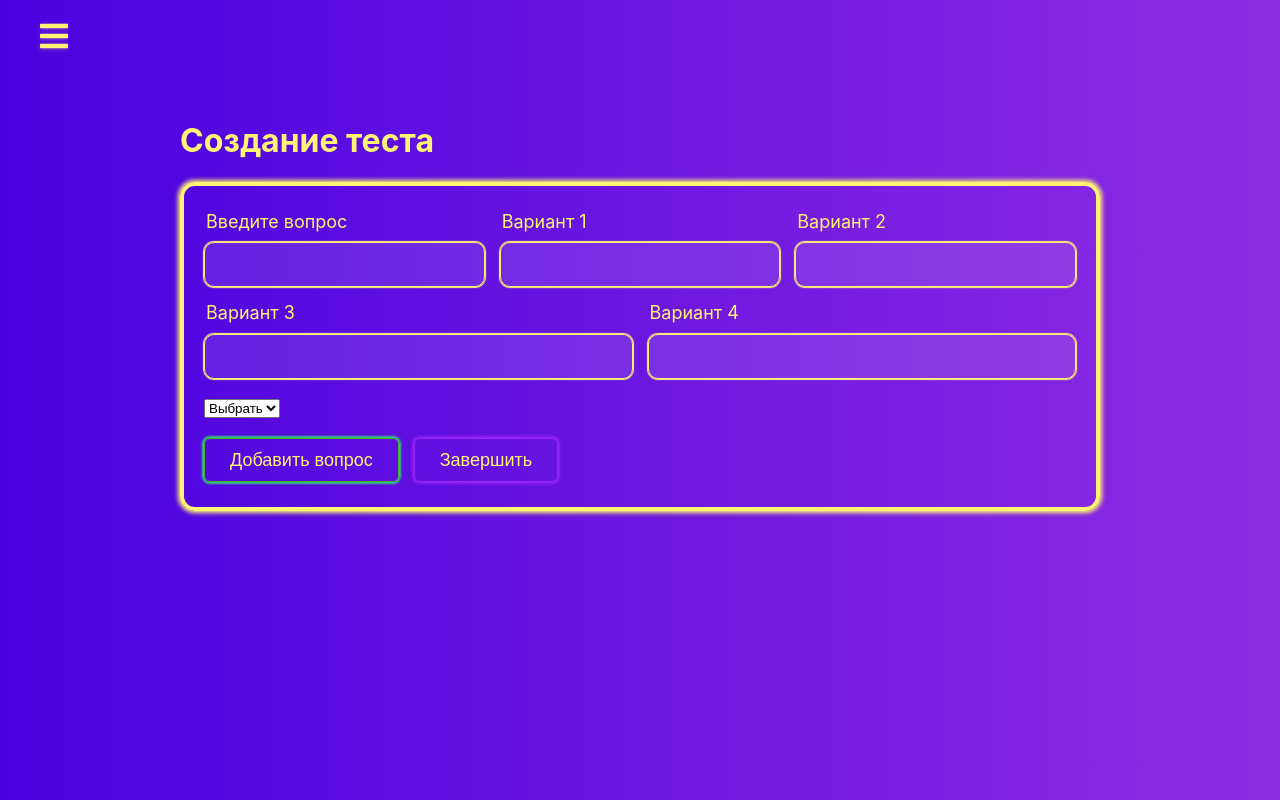
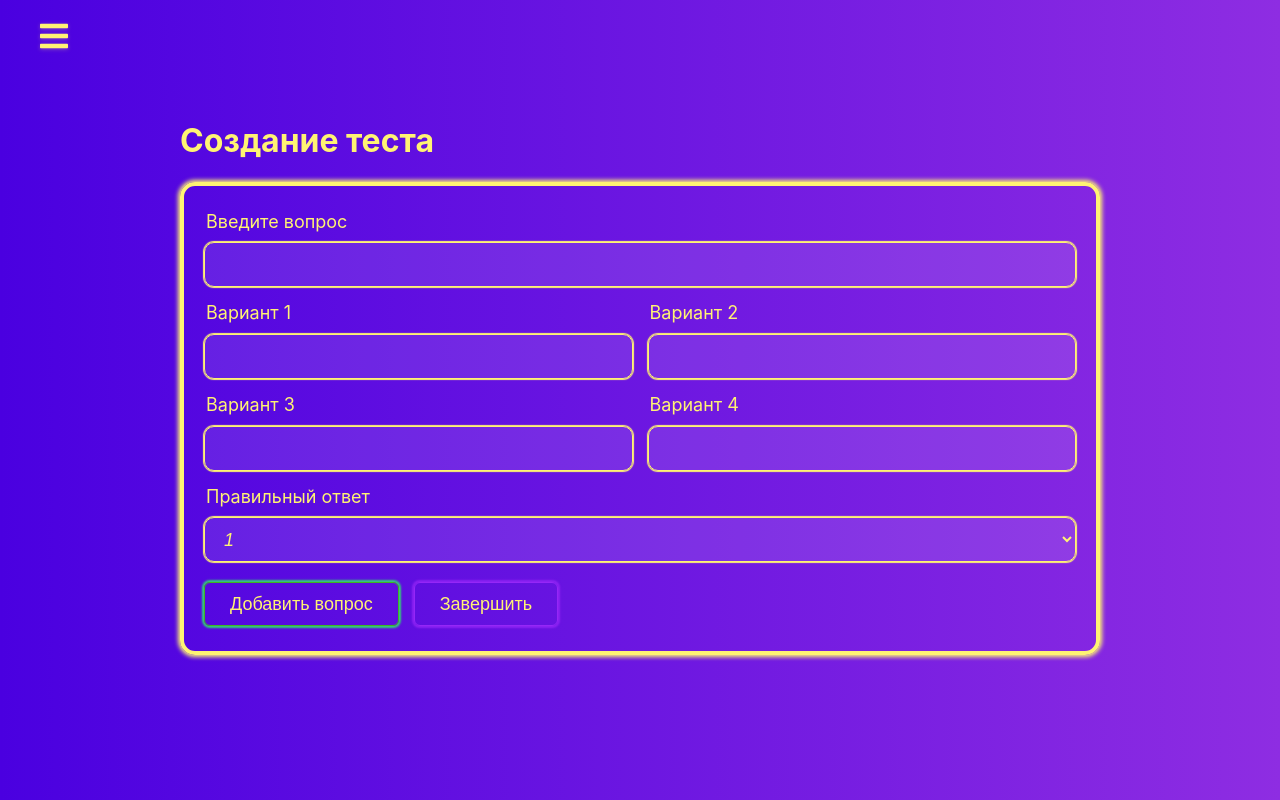
Before and after one commit to top-web-knurl/React-quiz, a React (Create React App) app: page /quiz-creator in a window 1280 px wide. Built offline with nearby package versions, Linux system fonts and the light colour scheme.

Commit message:
Шаблон 'создание теста', удаление кастомного select и добавление нативного, создание компонента Select

```diff
--- a/src/components/UI/Input/Input.jsx
+++ b/src/components/UI/Input/Input.jsx
@@ -6,7 +6,7 @@ function isInValid({valid, touched, shouldValidate}) {
 }
 
 const Input = props => {
-    const { value = '', disabled, type = 'text', inputTitle, onChange, errorMessage} = props;
+    const { value = '', disabled, type = 'text', inputTitle, onChange, errorMessage,} = props;
     const { Input, invalid } = classes;
     const validFlag = isInValid(props);
     return (
--- /dev/null
+++ b/src/components/UI/Select/Select.jsx
@@ -0,0 +1,37 @@
+import React from "react";
+import classes from './Select.module.css';
+
+
+
+const Select = props => {
+    const { title, value, onChange, options } = props;
+    const { Select, SelectToggle } = classes;
+
+
+
+    return (
+
+        <label className={Select}>
+            {title ? <legend>{title}</legend> : ''}
+            <select
+                className={SelectToggle}
+                value={value}
+                onChange={onChange}
+            >
+                {options.map((option, index) => {
+                    return (
+                        <option
+                            key={index}
+                            value={option.value}
+                        >
+                            {option.text}
+                        </option>
+                    )
+                })}
+            </select>
+        </label>
+    )
+
+}
+
+export default Select;
--- /dev/null
+++ b/src/components/UI/Select/Select.module.css
@@ -0,0 +1,34 @@
+.SelectWrapper {}
+
+.Select {
+    display: flex;
+    flex-direction: column;
+}
+
+.Select legend {
+    font-size: 18px;
+    line-height: 1.2;
+    margin: 0 0 10px;
+}
+
+.SelectToggle {
+    font-size: 18px;
+    line-height: 1.1;
+    padding: 10px 15px;
+    font-style: italic;
+    height: 45px;
+    color: #FFF373;
+    background: rgba(255, 255, 255, 0.1);
+    box-shadow: 0px 0px 1px 1px #fff373;
+    border: 1px solid #FFF373;
+    border-radius: 10px;
+    transition: .2s ease-in;
+    cursor: pointer;
+}
+
+.SelectToggle:focus {
+    outline: none;
+    transition: .2s ease-in;
+    background: rgba(74, 0, 224, .95);
+    box-shadow: 0px 0px 1px 1px rgba(156, 42, 250, .7)
+}
--- a/src/containers/QuizCreator/QuizCreator.jsx
+++ b/src/containers/QuizCreator/QuizCreator.jsx
@@ -2,6 +2,7 @@ import React, { Component } from "react";
 import Button from "../../components/UI/Button/Button";
 import Form from "../../components/UI/Form/Form";
 import Input from "../../components/UI/Input/Input";
+import Select from "../../components/UI/Select/Select";
 import { createControl } from "../../formFramework/formFramework";
 import classes from './QuizCreator.module.css';
 
@@ -31,7 +32,8 @@ class QuizCreator extends Component {
 
   state = {
     quiz: [],
-    formConstrols: createFormControls()
+    formConstrols: createFormControls(),
+    rightAnswerId: 1
   }
 
   addQuestionHandler = () => {
@@ -44,6 +46,11 @@ class QuizCreator extends Component {
 
   changeHandler = (value, control) => {
 
+  }
+  selectChangeHandler = event =>{
+    this.setState({
+      rightAnswerId: Number(event.target.value)
+    })
   }
   renderControls() {
     return Object.keys(this.state.formConstrols).map((controlName, index) => {
@@ -64,21 +71,28 @@ class QuizCreator extends Component {
     });
   }
   render() {
-    const { QuizCreator, QuizCreatorContainer } = classes;
+    const { QuizCreator, QuizCreatorContainer, QuizCreatorFieldest } = classes;
     return (
       <div className={QuizCreator}>
         <div className={QuizCreatorContainer}>
           <h1>Создание теста</h1>
           <Form>
 
-            <fieldset>
+            <fieldset className={QuizCreatorFieldest}>
               {this.renderControls()}
+              <Select
+              title="Правильный ответ"
+              value={this.state.rightAnswerId}
+              options={[
+                {text: 1, value:1},
+                {text: 2, value:2},
+                {text: 3, value:3},
+                {text: 4, value:4}
+              ]}
+              onChange={this.selectChangeHandler}
+              />
             </fieldset>
-            <fieldset>
-              <select name="test" id="">
-                <option value="0">Выбрать</option>
-              </select>
-            </fieldset>
+
 
             <fieldset>
 
@@ -92,6 +106,7 @@ class QuizCreator extends Component {
               <Button
                 type="primary"
                 onClick={this.createQuizHandler}
+                onChange={this.selectChangeHandler}
               >
                 Завершить
               </Button>
--- a/src/containers/QuizCreator/QuizCreator.module.css
+++ b/src/containers/QuizCreator/QuizCreator.module.css
@@ -11,3 +11,15 @@
     max-width: 920px;
     margin: 0 auto;
 }
+.QuizCreatorFieldest{
+
+}
+.QuizCreatorFieldest label:first-child{
+    flex: 100%;
+}
+.QuizCreatorFieldest label:last-child{
+    flex: 100%;
+}
+form .QuizCreatorFieldest label{
+    flex: 49%;
+}
```
